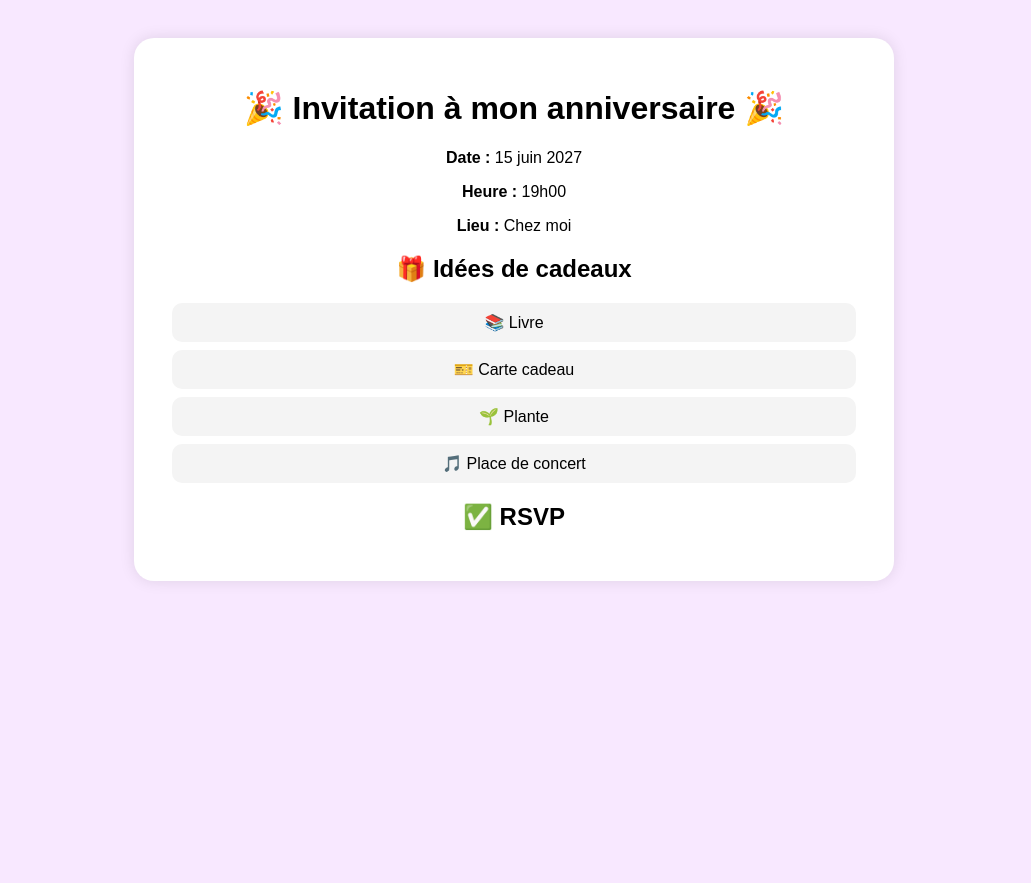
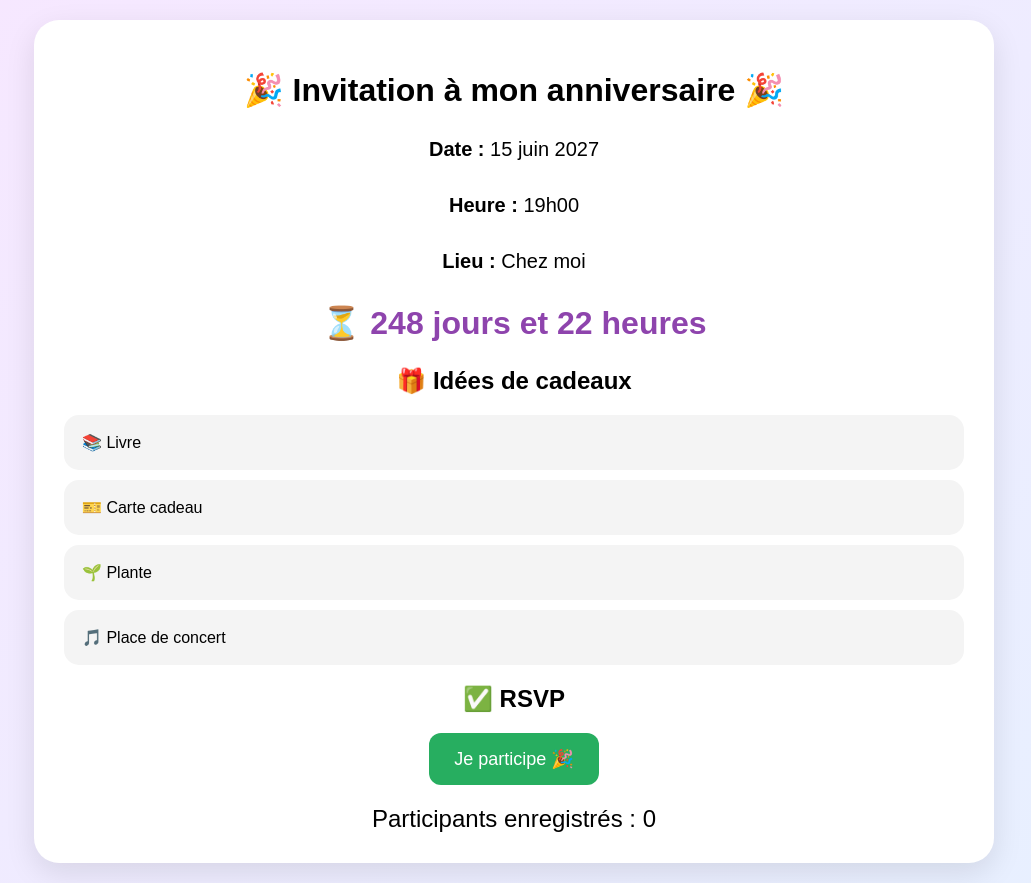
Before and after one commit to WWW2001/anniversaire, a plain HTML site: page index.html in a window 1280 px wide. Shown: the whole page, without its empty margins (126-1157 px from the left). Before the commit the page ends 800 px from the top, so only its background shows below. Drawn offline with Linux system fonts and the light colour scheme.

Commit message:
Update index.html

```diff
--- a/index.html
+++ b/index.html
@@ -2,53 +2,192 @@
 <html lang="fr">
 <head>
 <meta charset="UTF-8">
-<meta name="viewport" content="width=device-width, initial-scale=1.0">
-<title>Mon Anniversaire</title>
+<meta name="viewport" content="width=device-width, initial-scale=1">
+<title>Invitation Anniversaire</title>
+
 <style>
-body {
-    font-family: Arial, sans-serif;
-    text-align: center;
-    background: #f8e8ff;
-    padding: 30px;
+body{
+    font-family:Arial,sans-serif;
+    background:linear-gradient(135deg,#f7e7ff,#e7f0ff);
+    margin:0;
+    padding:20px;
 }
-.card {
-    max-width: 700px;
-    margin: auto;
-    background: white;
-    padding: 30px;
-    border-radius: 20px;
-    box-shadow: 0 0 15px rgba(0,0,0,0.1);
+
+.container{
+    max-width:900px;
+    margin:auto;
+    background:white;
+    border-radius:25px;
+    padding:30px;
+    box-shadow:0 10px 30px rgba(0,0,0,.1);
 }
-.cadeau {
-    background: #f4f4f4;
-    margin: 8px;
-    padding: 10px;
-    border-radius: 10px;
+
+h1,h2{
+    text-align:center;
+}
+
+.info{
+    text-align:center;
+    font-size:20px;
+    line-height:1.8;
+}
+
+.countdown{
+    text-align:center;
+    font-size:32px;
+    font-weight:bold;
+    color:#8e44ad;
+    margin:25px 0;
+}
+
+.gift{
+    background:#f4f4f4;
+    margin:10px 0;
+    padding:18px;
+    border-radius:15px;
+    cursor:pointer;
+    transition:.3s;
+}
+
+.gift:hover{
+    background:#e8e8e8;
+}
+
+.reserved{
+    background:#a8f0b0;
+}
+
+button{
+    background:#27ae60;
+    color:white;
+    border:none;
+    padding:15px 25px;
+    border-radius:12px;
+    font-size:18px;
+    cursor:pointer;
+}
+
+button:hover{
+    background:#219150;
+}
+
+.center{
+    text-align:center;
+}
+
+.participants{
+    text-align:center;
+    font-size:24px;
+    margin-top:20px;
 }
 </style>
 </head>
+
 <body>
 
-<div class="card">
+<div class="container">
+
 <h1>🎉 Invitation à mon anniversaire 🎉</h1>
 
+<div class="info">
 <p><strong>Date :</strong> 15 juin 2027</p>
 <p><strong>Heure :</strong> 19h00</p>
 <p><strong>Lieu :</strong> Chez moi</p>
+</div>
+
+<div id="countdown" class="countdown"></div>
 
 <h2>🎁 Idées de cadeaux</h2>
 
-    <div class="cadeau">📚 Livre</div>
-    <div class="cadeau">🎫 Carte cadeau</div>
-    <div class="cadeau">🌱 Plante</div>
-    <div class="cadeau">🎵 Place de concert</div>
+<div class="gift" onclick="reserver(this)">
+📚 Livre
+</div>
+
+<div class="gift" onclick="reserver(this)">
+🎫 Carte cadeau
+</div>
+
+<div class="gift" onclick="reserver(this)">
+🌱 Plante
+</div>
+
+<div class="gift" onclick="reserver(this)">
+🎵 Place de concert
+</div>
 
 <h2>✅ RSVP</h2>
 
-    <anadresse@email.com?subject=Confirmation anniversaire
-        Je participe !
-    </a>
+<div class="center">
+<button onclick="participer()">
+Je participe 🎉
+</button>
 </div>
+
+<div class="participants">
+Participants enregistrés : <span id="compteur">0</span>
+</div>
+
+</div>
+
+<script>
+
+let participants =
+localStorage.getItem("participants") || 0;
+
+document.getElementById("compteur").innerText =
+participants;
+
+function participer(){
+    participants++;
+    localStorage.setItem("participants",participants);
+    document.getElementById("compteur").innerText =
+    participants;
+
+    alert("Merci pour votre confirmation 🎉");
+}
+
+function reserver(element){
+
+    if(element.classList.contains("reserved")){
+        element.classList.remove("reserved");
+        element.innerHTML =
+        element.innerHTML.replace(" ✅ Réservé","");
+    } else {
+        element.classList.add("reserved");
+        element.innerHTML += " ✅ Réservé";
+    }
+}
+
+const anniversaire =
+new Date("2027-06-15T19:00:00");
+
+function updateCountdown(){
+
+    const now = new Date();
+    const diff = anniversaire - now;
+
+    if(diff < 0){
+        document.getElementById("countdown")
+        .innerHTML = "🎂 C'est aujourd'hui !";
+        return;
+    }
+
+    const jours =
+    Math.floor(diff/(1000*60*60*24));
+
+    const heures =
+    Math.floor((diff%(1000*60*60*24))
+    /(1000*60*60));
+
+    document.getElementById("countdown")
+    .innerHTML =
+    `⏳ ${jours} jours et ${heures} heures`;
+}
+
+updateCountdown();
+setInterval(updateCountdown,1000);
+
+</script>
 
 </body>
 </html>
```
Lines whose indentation alone changed are shown as unchanged.
